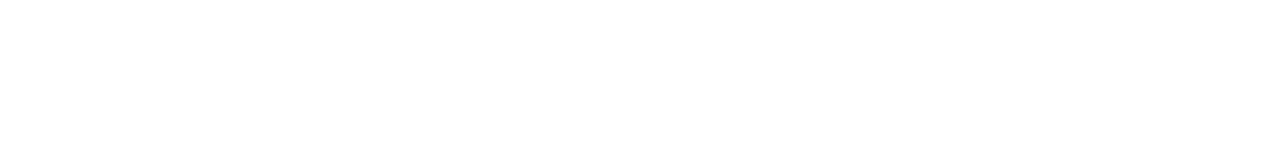
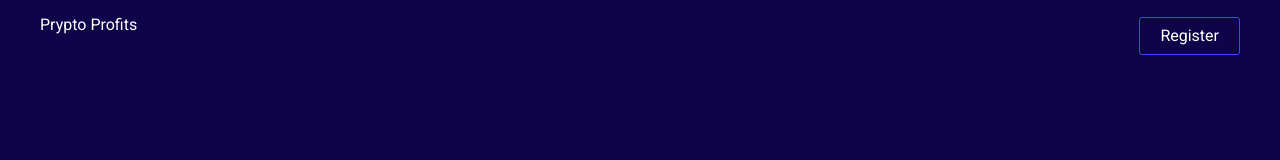
Before and after one commit to edwinchen85/prypto_profits_app, a React app: page / in a window 1280 px wide. Built offline with nearby package versions, Linux system fonts and the light colour scheme.

Commit message:
Add markup and styles for header

```diff
--- a/assets/js/components/App.js
+++ b/assets/js/components/App.js
@@ -5,7 +5,17 @@ class App extends Component {
   render() {
     return (
       <div>
+        <div className="container">
+          <header>
+            <div className="logo">
+              Prypto Profits
+            </div>
 
+            <nav className="menu">
+              <a href="#">Register</a>
+            </nav>
+          </header>
+        </div>
       </div>
     );
   }
--- a/assets/sass/main.scss
+++ b/assets/sass/main.scss
@@ -2,12 +2,40 @@
 @import "reset";
 @import "variables";
 @import "grid";
+@import "home";
+@import "results";
 
 body {
   font-family: 'Roboto', sans-serif;
+  background: #0f0449;
 }
 
-.box {
-  background: red;
-  height: 200px;
+header {
+  padding: 17px 0;
+  overflow: auto;
+
+  .logo {
+    display: inline-block;
+    float: left;
+    color: white;
+  }
+
+  .menu {
+    display: inline-block;
+    float: right;
+
+    a {
+      color: white;
+      text-decoration: none;
+      display: inline-block;
+      padding: 10px 20px;
+      border-radius: 3px;
+      border: 1px solid #304ffe;
+      transition: all .5s ease-out;
+
+      &:hover {
+        background: #304ffe;
+      }
+    }
+  }
 }
--- a/public/index.html
+++ b/public/index.html
@@ -2,7 +2,7 @@
 <html>
   <head>
     <meta charset="utf-8">
-    <title></title>
+    <title>Prypto Profits</title>
     <link rel="stylesheet" href="/css/main.css">
   </head>
   <body>
```
Also changed, not shown: public/js/components/bundle.js (+9 -0 lines), assets/sass/_home.scss (added), assets/sass/_results.scss (added), public/css/main.css.
